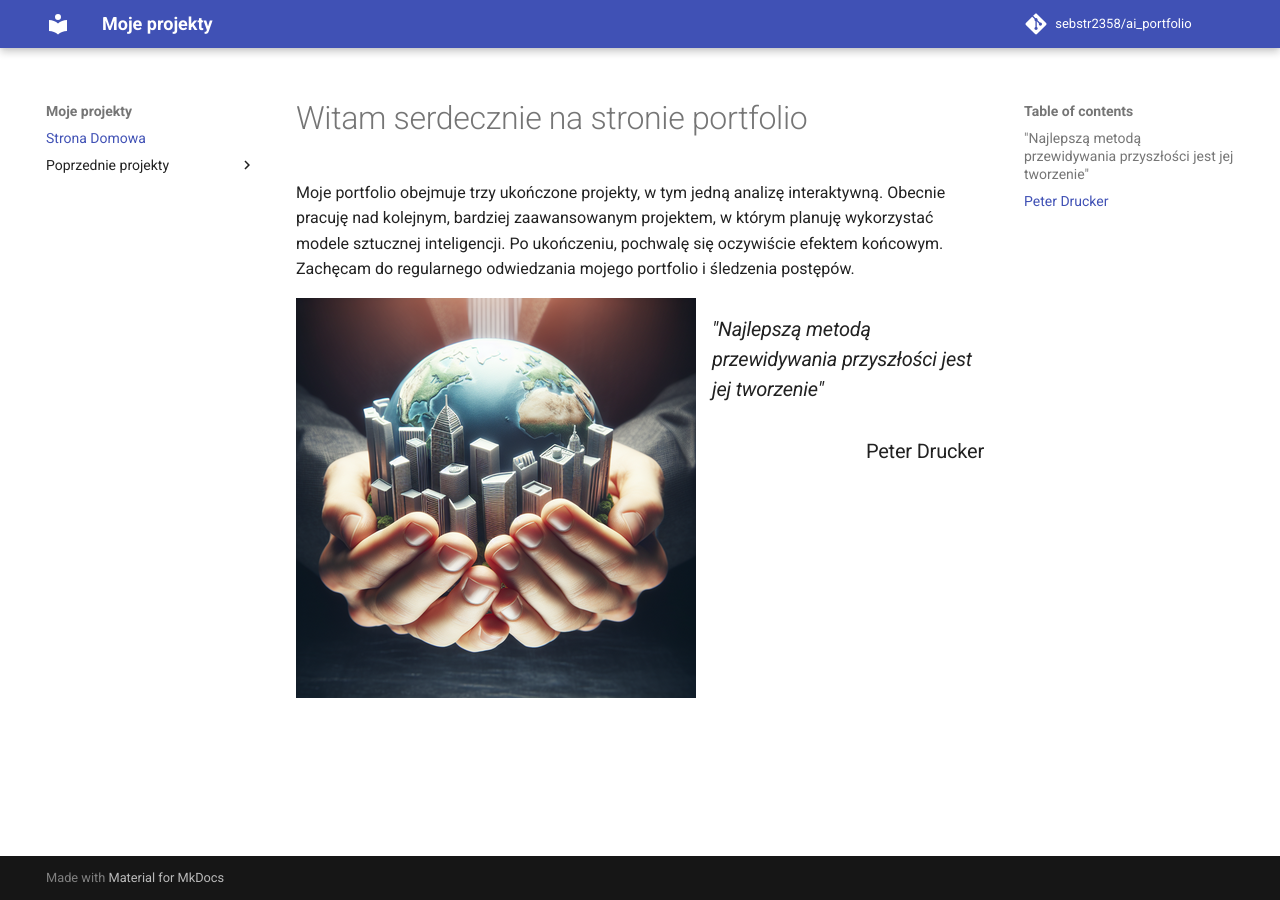
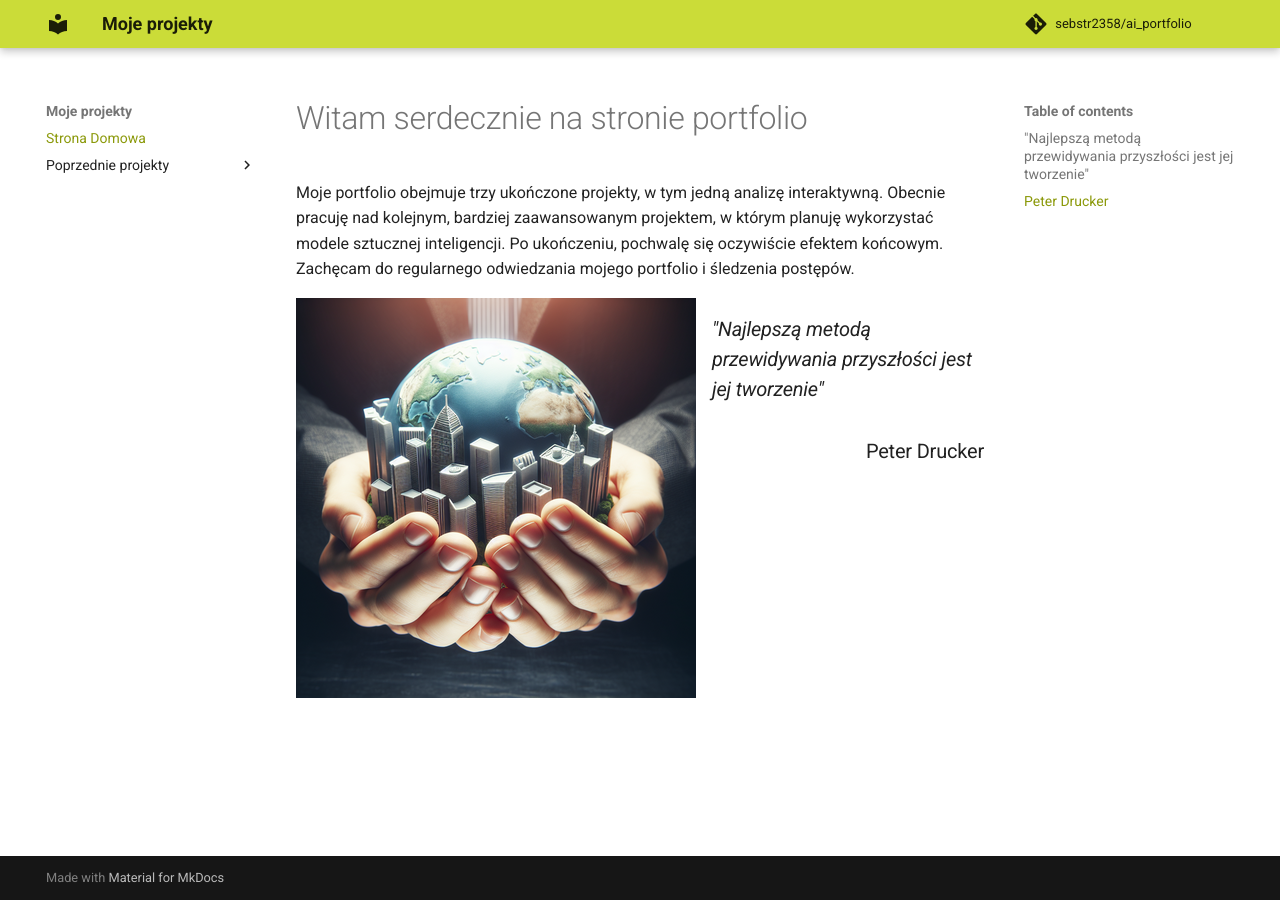
Before and after one commit to sebstr2358/ai_portfolio, an MkDocs documentation site: the page built from docs/index.md, in a window 1280 px wide. Built offline with MkDocs 1.6.1 and Material for MkDocs 9.7.7, drawn with Linux system fonts in a browser that asks for light colours; comment, search, counter and statistics services are not loaded.

Commit message:
change colors

```diff
--- a/mkdocs.yml
+++ b/mkdocs.yml
@@ -9,6 +9,9 @@ repo_url: https://github.com/sebstr2358/ai_portfolio
 
 theme:
   name: material
+  palette:
+    primary: lime
+    accent: light green
 
 nav:
 - Strona Domowa: index.md
```
